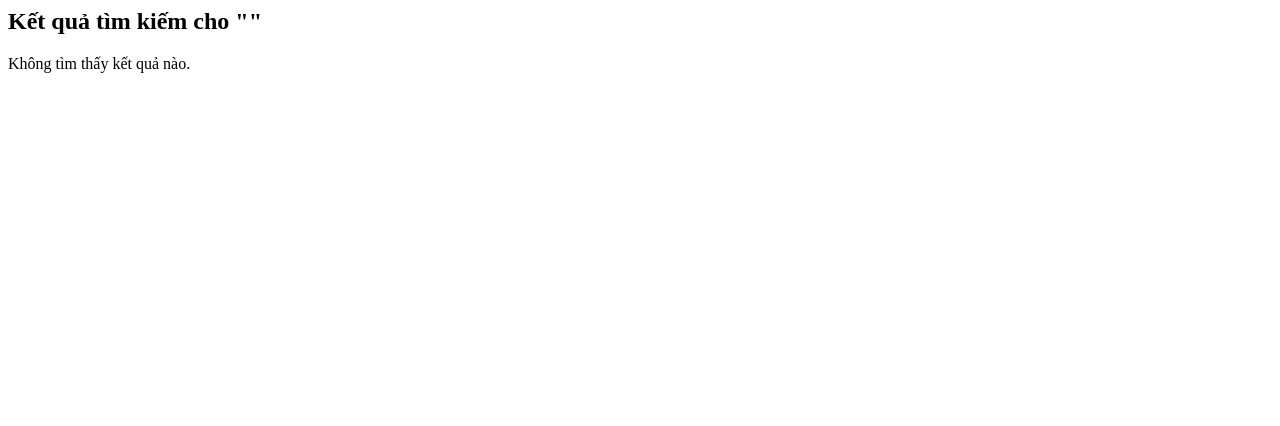
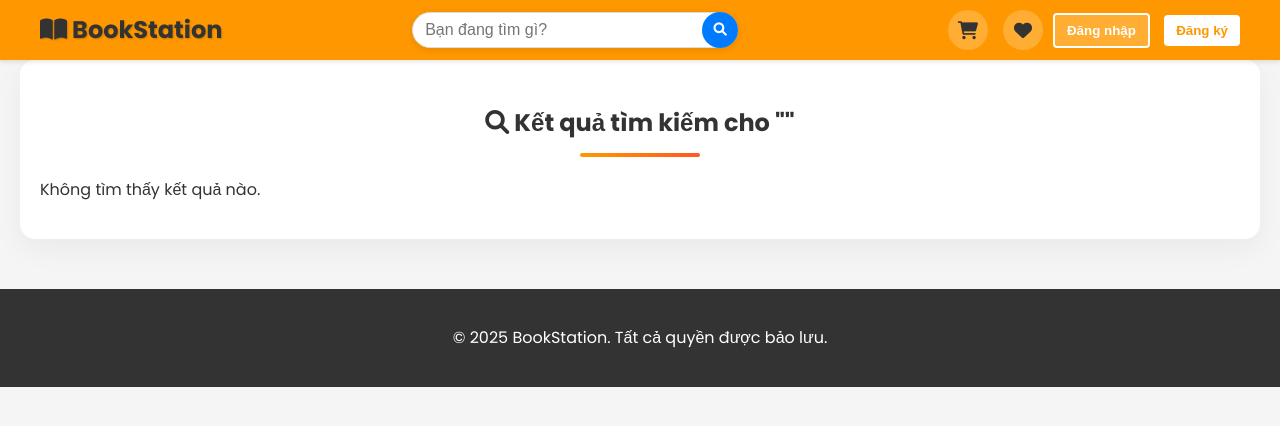
Before and after one commit to ZACZ1NH0/BookStation, a Django app: page /books/search/ in a window 1280 px wide. Shown: the top 426 px of the page. Run offline with Django 5.2, Linux system fonts and the light colour scheme.

Commit message:
search book

```diff
--- a/BookStation/books/templates/books/search_results.html
+++ b/BookStation/books/templates/books/search_results.html
@@ -1,11 +1,140 @@
-<h2>Kết quả tìm kiếm cho "{{ query }}"</h2>
+{% load static %}
+<!DOCTYPE html>
+<html lang="vi">
+<head>
+  <meta charset="UTF-8" />
+  <meta name="viewport" content="width=device-width, initial-scale=1" />
+  <title>Kết quả tìm kiếm - BookStation</title>
+  <link rel="stylesheet" href="{% static 'css/home/style.css' %}" />
+  <link rel="stylesheet" href="{% static 'css/search_results/style.css' %}" />
+  <link rel="stylesheet" href="https://fonts.googleapis.com/css?family=Roboto:400,700" />
+  <link rel="stylesheet" href="https://cdnjs.cloudflare.com/ajax/libs/font-awesome/6.0.0/css/all.min.css" integrity="sha512-9usAa10IRO0HhonpyAIVpjrylPvoDwiPUiKdWk5t3PyolY1cOd4DSE0Ga+ri4AuTroPR5aQvXU9xC6qOPnzFeg==" crossorigin="anonymous" referrerpolicy="no-referrer" />
+  <link rel="stylesheet" href="https://fonts.googleapis.com/css2?family=Poppins:wght@300;400;500;600;700&display=swap">
+</head>
+<body>
+  <header>
+    <div class="navbar">
+      <div class="logo"><a href="{% url 'home' %}" style="text-decoration: none; color: inherit;"><i class="fas fa-book-open"></i> BookStation</a></div>
+      <form method="get" action="{% url 'book_search' %}">
+        <div class="search-container">
+          <input type="text" name="q" placeholder="Bạn đang tìm gì?" class="search-box" />
+          <button class="search-btn"><i class="fas fa-search"></i></button>
+        </div>
+      </form>
+      <div class="icons">
+        <a href="#" class="nav-icon" title="Giỏ hàng"><i class="fas fa-shopping-cart"></i></a>
+        <a href="#" class="nav-icon" title="Yêu thích"><i class="fas fa-heart"></i></a>
+        {% if user.is_authenticated %}
+          <div class="user-menu">
+            <a href="#" class="nav-icon user-icon" title="{{ user.username }}">
+              <i class="fas fa-user-circle"></i>
+            </a>
+            <div class="dropdown-menu">
+              <a href="{% url 'profile' %}"><i class="fas fa-user"></i> Tài khoản của tôi</a>
+              <a href="#"><i class="fas fa-list"></i> Đơn hàng</a>
+              <form action="{% url 'logout' %}" method="post">
+                {% csrf_token %}
+                <button type="submit"><i class="fas fa-sign-out-alt"></i> Đăng xuất</button>
+              </form>
+            </div>
+          </div>
+        {% else %}
+          <div class="auth-buttons">
+            <a href="{% url 'login' %}"><button class="login">Đăng nhập</button></a>
+            <a href="{% url 'register' %}"><button class="register">Đăng ký</button></a>
+          </div>
+        {% endif %}
+      </div>
+    </div>
+  </header>
 
+  <section class="section">
+    <h3><i class="fas fa-search"></i> Kết quả tìm kiếm cho "{{ query }}"</h3>
     {% if results %}
-  <ul>
+      <div class="book-list">
         {% for book in results %}
-      <li>{{ book.title }} - {{ book.price }}</li>
+          <div class="book">
+            <div class="book-badges">
+              {% if book.old_price %}
+                <span class="discount-badge">-{{ book.discount_percent }}%</span>
+              {% endif %}
+              {% if book.is_new %}
+                <span class="new-badge">New</span>
+              {% endif %}
+            </div>
+            <img src="{{ book.cover_image.url }}" alt="{{ book.title }}" />
+            <div class="book-info">
+              <h4>{{ book.title }}</h4>
+              <p class="author">{{ book.author }}</p>
+              <div class="price-container">
+                <p>${{ book.price }}
+                  {% if book.old_price %}
+                    <span class="old-price">${{ book.old_price }}</span>
+                  {% endif %}
+                </p>
+                <div class="rating">
+                  <i class="fas fa-star"></i>
+                  <span>{{ book.rating|default:"4.5" }}</span>
+                </div>
+              </div>
+            </div>
+            <form action="{% url 'add_to_cart' book.id %}" method="post">
+              {% csrf_token %}
+              <div class="quantity-container">
+                <button type="button" class="quantity-btn decrease-btn" onclick="decreaseQuantity(this)"><i class="fas fa-minus"></i></button>
+                <input type="number" name="quantity" value="1" min="1" class="quantity-input" />
+                <button type="button" class="quantity-btn increase-btn" onclick="increaseQuantity(this)"><i class="fas fa-plus"></i></button>
+              </div>
+              <button type="submit" class="add_button"><i class="fas fa-shopping-cart"></i> Thêm vào giỏ hàng</button>
+            </form>
+          </div>
         {% endfor %}
-  </ul>
+      </div>
     {% else %}
       <p>Không tìm thấy kết quả nào.</p>
     {% endif %}
+  </section>
+
+  <footer>
+    <p>&copy; 2025 BookStation. Tất cả quyền được bảo lưu.</p>
+  </footer>
+
+  <script>
+    function decreaseQuantity(button) {
+      const input = button.nextElementSibling;
+      let value = parseInt(input.value);
+      if (value > 1) {
+        value--;
+        input.value = value;
+      }
+    }
+    function increaseQuantity(button) {
+      const input = button.previousElementSibling;
+      let value = parseInt(input.value);
+      value++;
+      input.value = value;
+    }
+
+    document.addEventListener('DOMContentLoaded', function() {
+      const searchBox = document.querySelector('.search-box');
+      const searchBtn = document.querySelector('.search-btn');
+
+      searchBox.addEventListener('focus', function() {
+        this.style.borderColor = '#ff9800';
+      });
+
+      searchBox.addEventListener('blur', function() {
+        this.style.borderColor = '#ddd';
+      });
+
+      searchBtn.addEventListener('mouseover', function() {
+        this.style.backgroundColor = '#ff5722';
+      });
+
+      searchBtn.addEventListener('mouseout', function() {
+        this.style.backgroundColor = '#ff9800';
+      });
+    });
+  </script>
+</body>
+</html>
--- /dev/null
+++ b/BookStation/static/css/search_results/style.css
@@ -0,0 +1,170 @@
+body {
+    font-family: 'Poppins', sans-serif;
+    margin: 0;
+    padding: 0;
+    background-color: #f5f5f5;
+}
+header {
+    background-color: #fff;
+    box-shadow: 0 2px 4px rgba(0,0,0,0.1);
+    padding: 10px 20px;
+}
+.navbar {
+    display: flex;
+    justify-content: space-between;
+    align-items: center;
+}
+.logo {
+    font-size: 1.5rem;
+    font-weight: bold;
+    color: #333;
+}
+.search-container {
+    display: flex;
+    align-items: center;
+}
+.search-box {
+    padding: 8px 12px;
+    border: 1px solid #ddd;
+    border-radius: 4px;
+    margin-right: 5px;
+}
+.search-btn {
+    background: #007bff;
+    color: white;
+    border: none;
+    border-radius: 4px;
+    padding: 8px 12px;
+    cursor: pointer;
+}
+.icons {
+    display: flex;
+    align-items: center;
+}
+.nav-icon {
+    margin-left: 15px;
+    color: #333;
+    text-decoration: none;
+}
+.auth-buttons button {
+    padding: 8px 12px;
+    margin-left: 10px;
+    border: none;
+    border-radius: 4px;
+    cursor: pointer;
+}
+.login {
+    background: #007bff;
+    color: white;
+}
+.register {
+    background: #28a745;
+    color: white;
+}
+.section {
+    padding: 20px;
+    max-width: 1200px;
+    margin: 0 auto;
+}
+.section h3 {
+    font-size: 1.5rem;
+    margin-bottom: 20px;
+    color: #333;
+}
+.book-list {
+    display: grid;
+    grid-template-columns: repeat(auto-fill, minmax(200px, 1fr));
+    gap: 20px;
+}
+.book {
+    background: white;
+    border-radius: 8px;
+    overflow: hidden;
+    box-shadow: 0 2px 4px rgba(0,0,0,0.1);
+    transition: transform 0.3s;
+}
+.book:hover {
+    transform: translateY(-5px);
+}
+.book img {
+    width: 100%;
+    height: auto;
+    object-fit: cover;
+}
+.book-info {
+    padding: 10px;
+}
+.book-info h4 {
+    margin: 0;
+    font-size: 1rem;
+}
+.book-info .author {
+    color: #666;
+    font-size: 0.9rem;
+}
+.price-container {
+    display: flex;
+    justify-content: space-between;
+    align-items: center;
+    margin-top: 10px;
+}
+.price-container p {
+    margin: 0;
+    font-weight: bold;
+}
+.old-price {
+    text-decoration: line-through;
+    color: #999;
+    margin-left: 5px;
+}
+.rating {
+    color: #ffc107;
+}
+.quantity-container {
+    display: flex;
+    align-items: center;
+    margin: 10px 0;
+}
+.quantity-btn {
+    background: #f8f9fa;
+    border: 1px solid #ddd;
+    border-radius: 4px;
+    padding: 5px 10px;
+    cursor: pointer;
+}
+.quantity-input {
+    width: 50px;
+    text-align: center;
+    margin: 0 5px;
+    border: 1px solid #ddd;
+    border-radius: 4px;
+    padding: 5px;
+}
+.add_button {
+    width: 100%;
+    background: #28a745;
+    color: white;
+    border: none;
+    border-radius: 4px;
+    padding: 10px;
+    cursor: pointer;
+    transition: background 0.3s;
+}
+.add_button:hover {
+    background: #218838;
+}
+footer {
+    background: #333;
+    color: white;
+    padding: 20px;
+    text-align: center;
+}
+header {
+      background-color: #ff9800;
+    }
+.search-box {
+    border-radius: 20px;
+}
+.search-btn {
+    border-radius: 20px;
+}
```
Also changed, not shown: BookStation/home/templates/home/home.html (+5 -14 lines). Lines whose indentation alone changed are shown as unchanged.
